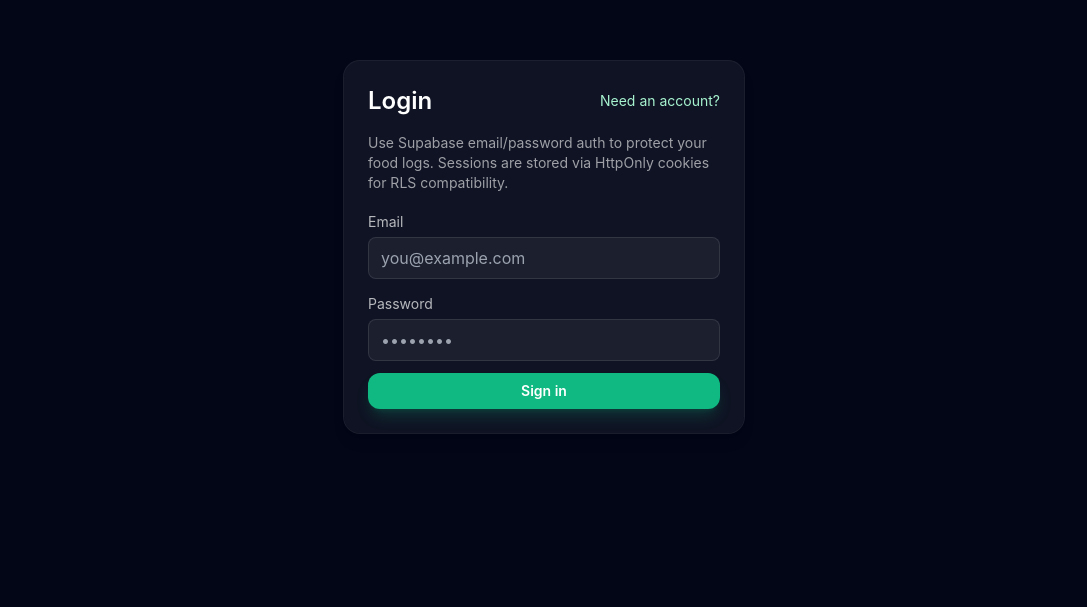
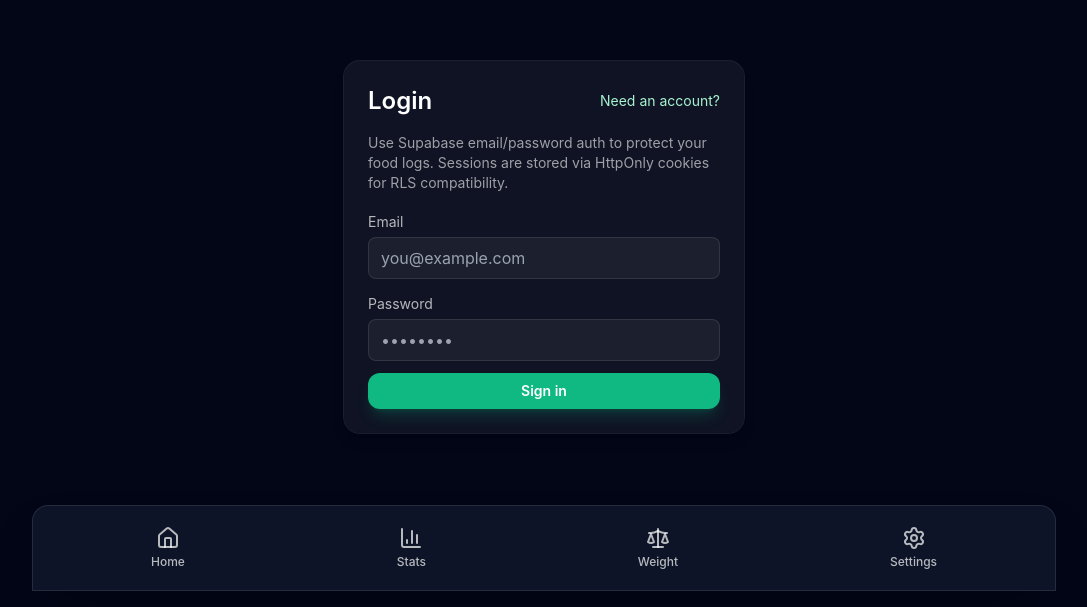
Before and after one commit to tortawan/Health_App, a Next.js app: page /login in a window 1280 px wide. Shown: the part 193-800 px from the top of the page, without its empty margins (96-1183 px from the left). Built offline with nearby package versions, Linux system fonts and the light colour scheme; no server answers.

Commit message:
change layout

```diff
--- a/src/app/layout.tsx
+++ b/src/app/layout.tsx
@@ -1,5 +1,7 @@
 import type { Metadata } from "next";
+import Link from "next/link";
 import Script from "next/script";
+import { Home, BarChart3, Scale, Settings } from "lucide-react";
 import "@/lib/env";
 import "./globals.css";
 import { ToastProvider } from "./toast-provider";
@@ -27,10 +29,40 @@ export default function RootLayout({
         <link rel="apple-touch-icon" href="/icons/icon-192.svg" />
       </head>
       <body className="min-h-screen bg-slate-950 text-slate-50" suppressHydrationWarning>
-        <div className="mx-auto max-w-5xl px-6 py-10">{children}</div>
+        {/* Main content with extra bottom padding for nav */}
+        <div className="mx-auto max-w-5xl px-6 py-10 pb-24 md:pb-20">
+          {children}
+        </div>
+
+        {/* Fixed footer */}
         <footer className="mt-8 border-t border-white/5 bg-slate-950/80 px-6 py-4 text-center text-xs text-white/60 backdrop-blur">
           Food images are processed by Google AI.
         </footer>
+
+        {/* Persistent Bottom Navigation - Global access to Home */}
+        <nav className="fixed bottom-20 md:bottom-4 left-0 right-0 z-50 md:max-w-5xl md:mx-auto">
+          <div className="bg-slate-900/90 backdrop-blur border-t border-white/10 p-3 md:rounded-t-2xl md:shadow-2xl md:border">
+            <div className="flex justify-around">
+              <Link href="/" className="flex flex-col items-center p-2 rounded-xl text-white/70 hover:text-emerald-400 hover:bg-white/10 transition-all group">
+                <Home className="w-6 h-6 group-hover:scale-110" />
+                <span className="text-xs mt-1 font-medium">Home</span>
+              </Link>
+              <Link href="/stats" className="flex flex-col items-center p-2 rounded-xl text-white/70 hover:text-blue-400 hover:bg-white/10 transition-all group">
+                <BarChart3 className="w-6 h-6 group-hover:scale-110" />
+                <span className="text-xs mt-1 font-medium">Stats</span>
+              </Link>
+              <Link href="/WeightLogger" className="flex flex-col items-center p-2 rounded-xl text-white/70 hover:text-orange-400 hover:bg-white/10 transition-all group">
+                <Scale className="w-6 h-6 group-hover:scale-110" />
+                <span className="text-xs mt-1 font-medium">Weight</span>
+              </Link>
+              <Link href="/settings" className="flex flex-col items-center p-2 rounded-xl text-white/70 hover:text-purple-400 hover:bg-white/10 transition-all group">
+                <Settings className="w-6 h-6 group-hover:scale-110" />
+                <span className="text-xs mt-1 font-medium">Settings</span>
+              </Link>
+            </div>
+          </div>
+        </nav>
+
         <ToastProvider />
         <ServiceWorkerRegister />
         {sentryDsn ? (
```
